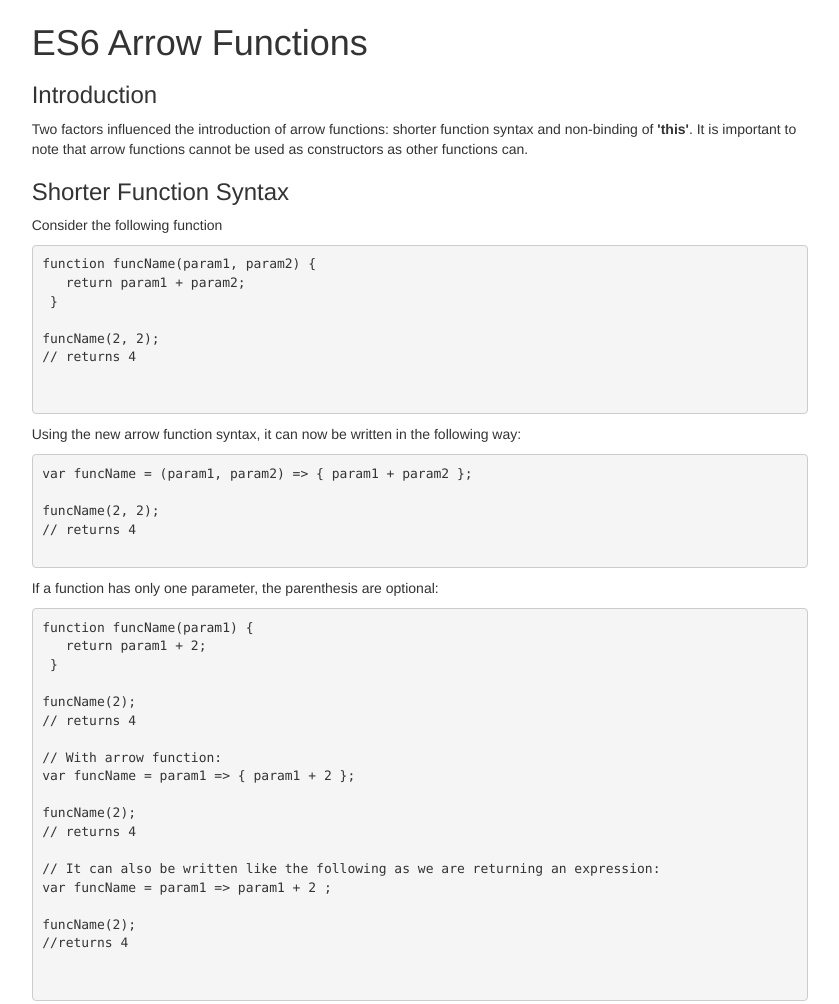
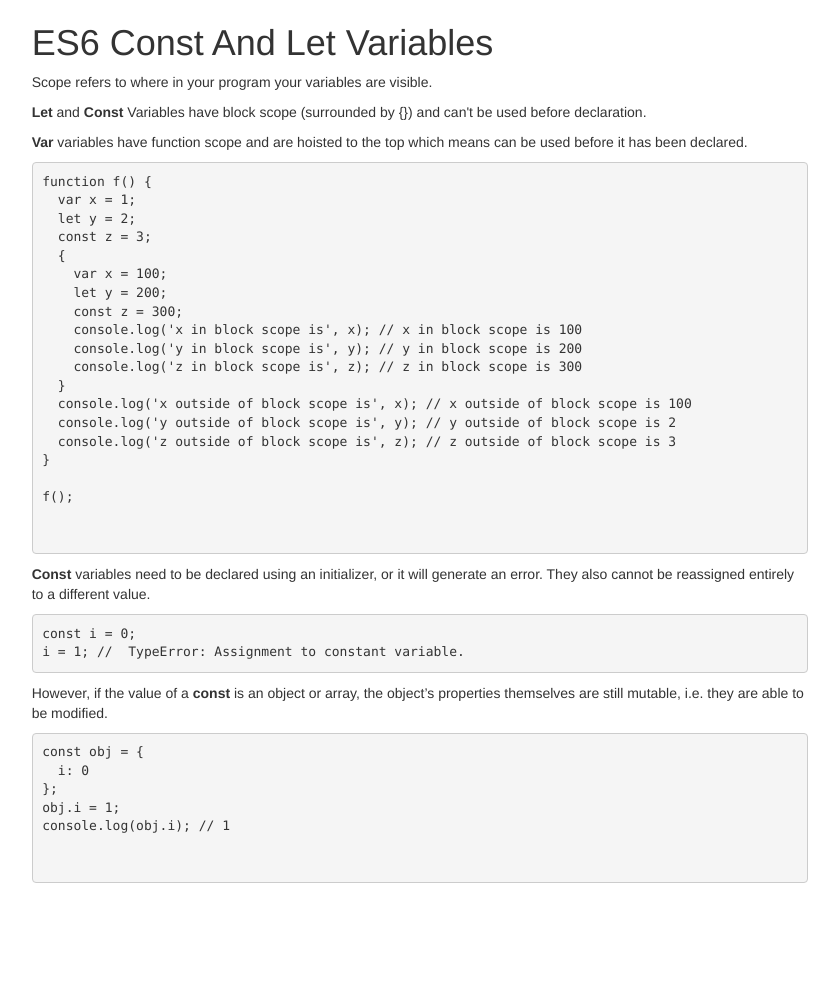
Before and after one commit to patelg123/website, a plain HTML site: page javascript.html in a window 1280 px wide. Shown: the part 3354-4358 px from the top of the page, without its empty margins (220-1059 px from the left). Drawn offline with nearby package versions, Linux system fonts and the light colour scheme.

Commit message:
modifed javascript html page

```diff
--- a/javascript.html
+++ b/javascript.html
@@ -222,6 +222,69 @@ console.log(ages.reduce(getSum));
 </div>
 
 -->
+
+<div id="javascript_es6_const_let_variables" class="container-fluid text-center">
+
+	<div class="row content">
+		<div class="col-sm-2 sidenav">
+
+		</div>
+
+		<div class="col-sm-8 text-left">
+
+            <h1>ES6 Const And Let Variables</h1>
+
+            <p>Scope refers to where in your program your variables are visible.</p>
+
+            <p><b>Let</b> and <b>Const</b> Variables have block scope (surrounded by {}) and can't be used before declaration.</p>
+
+            <p><b>Var</b> variables have function scope and are hoisted to the top which means can be used before it has been declared.</p>
+<pre>
+function f() {
+  var x = 1;
+  let y = 2;
+  const z = 3;
+  {
+    var x = 100;
+    let y = 200;
+    const z = 300;
+    console.log('x in block scope is', x); // x in block scope is 100
+    console.log('y in block scope is', y); // y in block scope is 200
+    console.log('z in block scope is', z); // z in block scope is 300
+  }
+  console.log('x outside of block scope is', x); // x outside of block scope is 100
+  console.log('y outside of block scope is', y); // y outside of block scope is 2
+  console.log('z outside of block scope is', z); // z outside of block scope is 3
+}
+
+f();
+
+
+</pre>
+
+        <p><b>Const</b> variables need to be declared using an initializer, or it will generate an error. They also cannot be reassigned entirely to a different value. </p>
+
+<pre>
+const i = 0;
+i = 1; //  TypeError: Assignment to constant variable.
+</pre>
+
+        <p>However, if the value of a <b>const</b> is an object or array, the object’s properties themselves are still mutable, i.e. they are able to be modified.</p>
+
+<pre>
+const obj = {
+  i: 0
+};
+obj.i = 1;
+console.log(obj.i); // 1
+
+
+</pre>
+
+
+        </div>
+    </div>
+</div>
 
 <div id="javascript_es6_arrow_function" class="container-fluid text-center">
 
```
